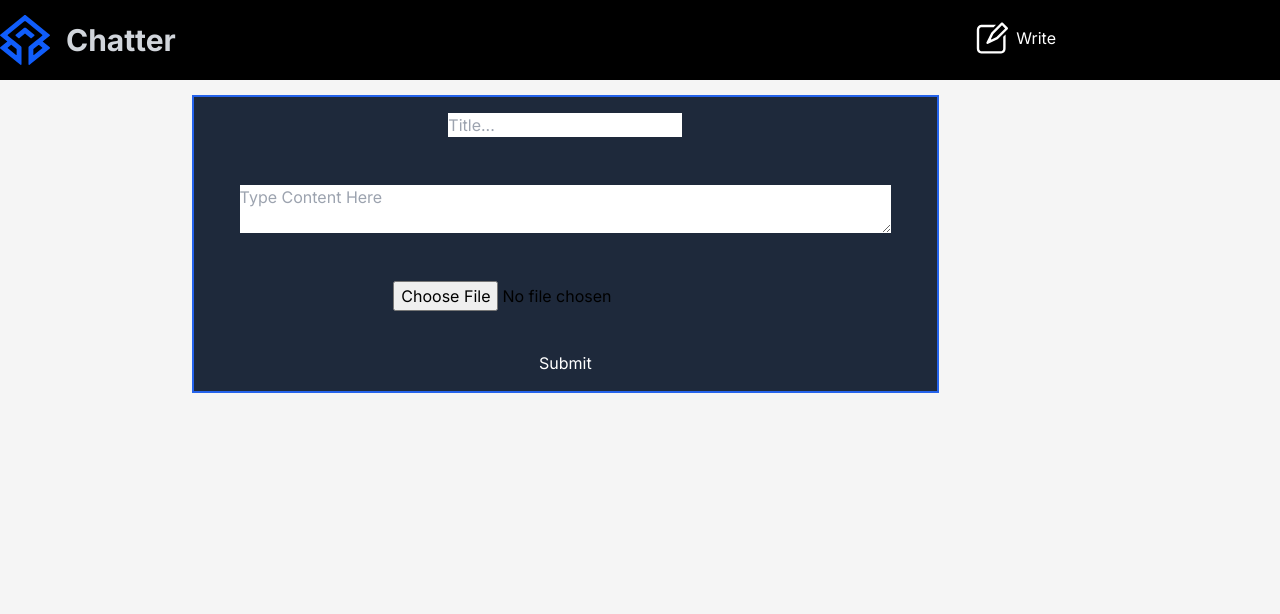
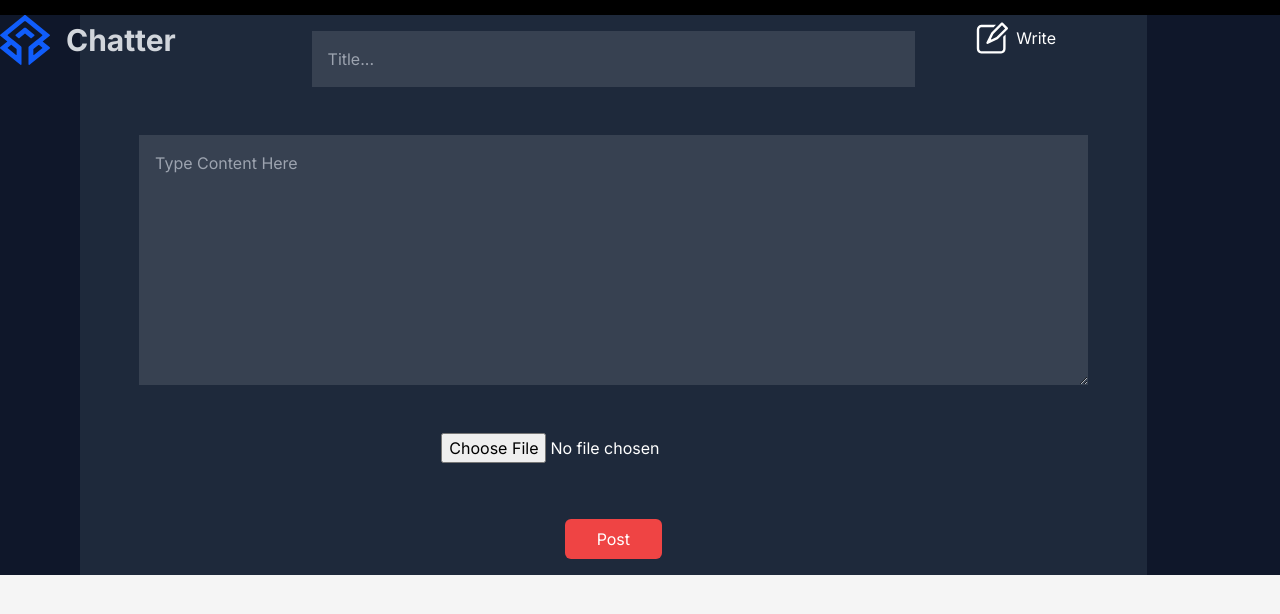
Before and after one commit to CollinXon/chatterapp, a Next.js app: page /posts/createpost in a window 1280 px wide. Shown: the top 614 px of the page. Built offline with nearby package versions, Linux system fonts and the light colour scheme; no server answers.

Commit message:
Update UI

```diff
--- a/src/app/Navbar.tsx
+++ b/src/app/Navbar.tsx
@@ -22,7 +22,7 @@ return (
     <div >
 <nav className=" block sm:hidden">
 
-<Link href="/posts/createpost"><Pencil2Icon className="h-8 w-8 absolute top-[30px] left-60 text-white"/></Link>
+<Link href="/posts/createpost"><Pencil2Icon className="h-8 w-8 absolute top-[25px] left-48 text-white"/></Link>
 
 
 
--- a/src/app/components/posts.tsx
+++ b/src/app/components/posts.tsx
@@ -48,13 +48,13 @@ export default function Post() {
   }, []);
 
   return (
-    <div className="ml-6">
-      <h1 className="mb-8 font-medium mt-12">For You</h1>
+    <div className="">
+      <h1 className="mb-8 font-bold mt-12">For You</h1>
       {loading ? (
         <div className="loader"></div>
       ) : (
         postList?.map((post) => (
-          <div key={post.id} className=" mb-6 space-y-2 pb-4 sm:w-10/12">
+          <div key={post.id} className=" mb-6 space-y-2 pb-4 sm:w-10/12 md:p-10">
             <Link href={`/posts/${post.id}`}>
               <div className="flex items-center gap-4">
                 <img
@@ -74,7 +74,7 @@ export default function Post() {
                 </div>
               </div>
 
-              <div className="flex gap-20">
+              <div className="flex gap-28">
                 <div className="mt-4 flex flex-col">
                   <div className="text-xl font-semibold ">{post.title}</div>
                   <div className="text-gray-700 mt-4">
--- a/src/app/components/profile.tsx
+++ b/src/app/components/profile.tsx
@@ -55,10 +55,10 @@ export default function Profile() {
                 <Dialog.Content
                   className="data-[state=open] bg-black opacity-[0.9] text-white
         border-solid border-2 border-black border-r-0
-       h-24 w-24 absolute top-[65px] left-[320px] sm:left-[675px] lg:left-[1135px]"
+       h-24 w-24 absolute top-[65px] left-[310px]  sm:left-[525px] lg:left-[1135px] "
                 >
                   <Dialog.Description className=" ">
-                    <fieldset className="text-nowrap text-right">
+                    <fieldset className="text-nowrap">
                       <ProfileDialog />
                     </fieldset>
 
--- a/src/app/posts/[id]/page.tsx
+++ b/src/app/posts/[id]/page.tsx
@@ -69,7 +69,7 @@ export default function PostDetails() {
        <div className="flex justify-center">
       {post.imageUrl && <img src={post.imageUrl} alt="post image" className="  w-11/12   " />}
       </div>
-      <div className="ml-24 sm:ml-80">
+      <div className="p-2 sm:p-20 leading-8">
       <h1 className="font-semibold text-2xl sm:text-5xl mb-2">{post.title}</h1>
       <div className="flex items-center  gap-2  mt-10">
         <img src={post.photo} alt="avatar"  className="h-12 w-12 rounded-full" />
@@ -79,7 +79,7 @@ export default function PostDetails() {
       </div>
 
       </div>
-      <div className="mt-2 ml-32">
+      <div className=" ml-32">
         {post.dateCreatedAt.toLocaleDateString("en-US", {
           month: "short",
           day: "numeric",
--- a/src/app/posts/createpost/postform.tsx
+++ b/src/app/posts/createpost/postform.tsx
@@ -67,26 +67,40 @@ const PostForm = () => {
   };
 
   return (
-    <div>
+    <div className="bg-slate-900  justify-center">
       {loading ? (
         <div className="loader"></div>
       ) : (
+
         <form
           onSubmit={handleSubmit(handleCreatePost)}
-          className="mt-36 lg:mt-20 flex flex-col justify-center place-items-center gap-6 border-solid border-2 border-blue-600 bg-slate-800 w-9/12 ml-12 sm:ml-20 lg:ml-48 sm:w-10/12 lg:w-7/12 h-auto items-center p-4"
+          className="flex flex-col justify-center place-items-center gap-6  bg-slate-800 w-10/12 sm:w-10/12 lg:w-10/12 h-auto  items-center text-white p-4 ml-10 sm:ml-20"
         >
+
+
+        {imagePreview && (
+          <div className=" flex justify-center">
+            <img
+              src={imagePreview}
+              alt="Image Preview"
+
+              className="w-11/12 h-1/2 object-cover"
+            />
+          </div>
+        )}
+
           <input
             type="text"
             placeholder="Title..."
             {...register("title")}
-            className="input-field"
+            className="input-field bg-gray-700 p-2 md:p-4 w-7/12"
           />
           <p className="text-red-500">{errors.title?.message}</p>
 
           <textarea
             placeholder="Type Content Here"
             {...register("description")}
-            className="textarea-field  w-11/12 h-fit"
+            className="textarea-field  w-11/12 bg-gray-700 p-4 h-[250px]"
           />
           <p className="text-red-500">{errors.description?.message}</p>
 
@@ -96,22 +110,16 @@ const PostForm = () => {
             onChange={handleImageChange}
             className="file-input"
           />
-          {imagePreview && (
-            <div className="mt-4">
-              <img
-                src={imagePreview}
-                alt="Image Preview"
 
-                className="w-24 h-24 object-cover"
-              />
-            </div>
-          )}
 
-          <input type="submit" className="text-white mt-4" />
+
+          <button type="submit" className="text-white mt-8 bg-red-500 p-2 px-8 rounded-md" > Post </button>
         </form>
       )}
     </div>
+
   );
+
 };
 
 export default PostForm;
--- a/src/app/posts/page.tsx
+++ b/src/app/posts/page.tsx
@@ -3,9 +3,12 @@ import ScrollingNews from "../components/sidebar";
 
 const HomePost = () => {
   return (
-    <div className="flex gap-36">
+    <div className="flex p-6">
       <Post />
+
+      <div className="hidden sm:block">
       <ScrollingNews />
+      </div>
     </div>
   );
 };
--- a/tailwind.config.ts
+++ b/tailwind.config.ts
@@ -13,6 +13,11 @@ const config: Config = {
         "gradient-conic":
           "conic-gradient(from 180deg at 50% 50%, var(--tw-gradient-stops))",
       },
+      screens: {
+        'iphone-se': {'raw': '(max-width: 320px)'}, // iPhone SE (1st gen) - 320px width
+        'iphone-xr': {'raw': '(max-width: 414px) and (min-height: 896px)'}, // iPhone XR - 414px width, 896px height
+        'iphone-12pro': {'raw': '(max-width: 390px) and (min-height: 844px)'}, // iPhone 12 Pro - 390px width, 844px height
+      },
     },
   },
   plugins: [],
```
